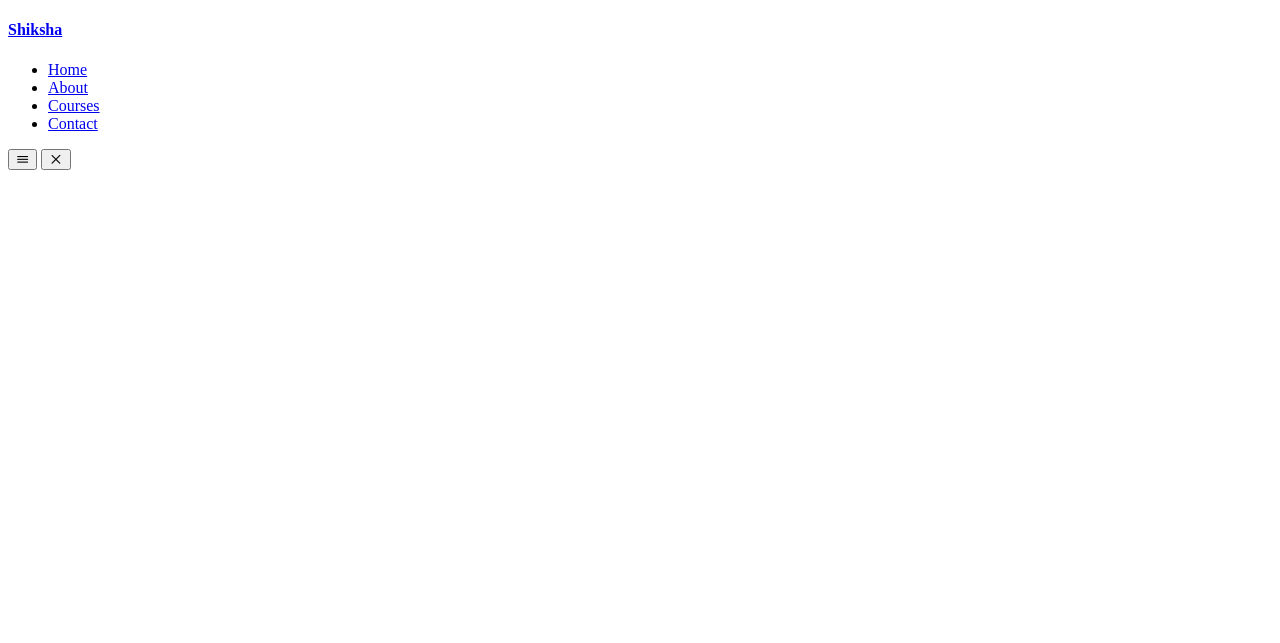
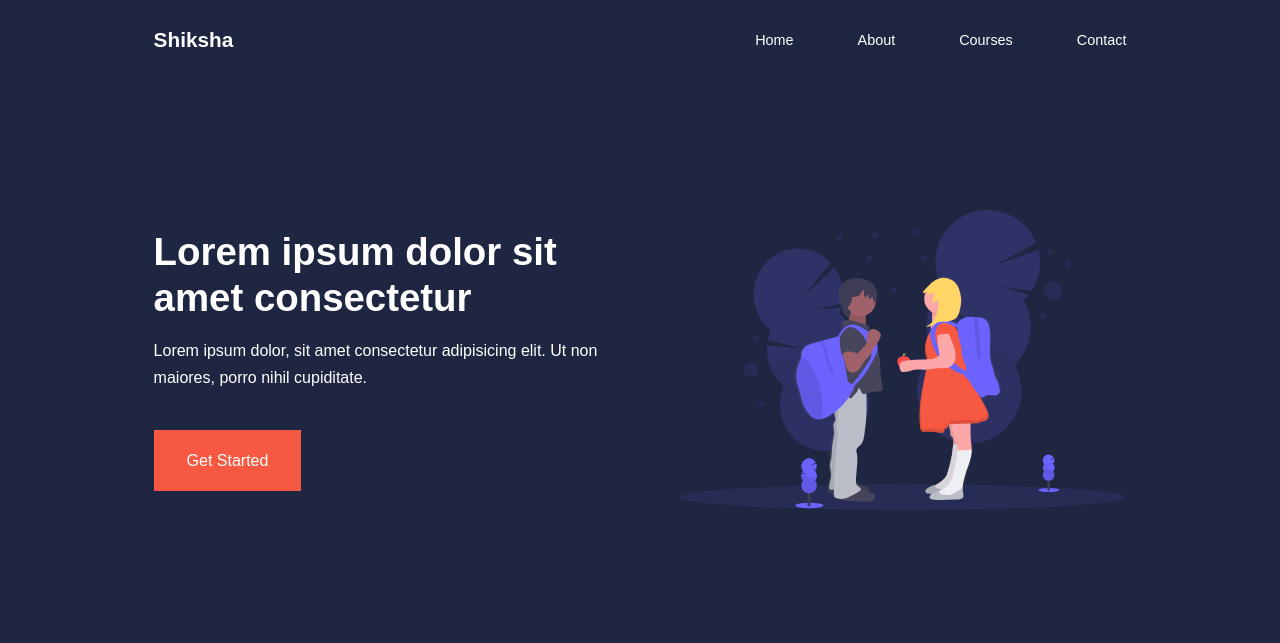
Before and after one commit to DivyanshiNarang/Shiksha, a plain HTML site: page index.html in a window 1280 px wide. Drawn offline with nearby package versions, Linux system fonts and the light colour scheme.

Commit message:
added navbar css and header part

```diff
--- a/css/main.css
+++ b/css/main.css
@@ -0,0 +1,169 @@
+* {
+  padding: 0;
+  margin: 0;
+  border: 0;
+  outline: 0;
+  list-style: none;
+  box-sizing: border-box;
+  text-decoration: none;
+}
+
+/* The * means that will select all elements - as per CSS * Selector.
+The :root CSS pseudo-class matches the root element of a tree representing the document.
+ In HTML, :root represents the <html> element and is identical to the selector html, except that its specificity is higher. */
+
+:root {
+  --color-primary: #6c63ff;
+  --color-success: #00bf8e;
+  --color-warning: #f7c94b;
+  --color-danger: #f75842;
+  --color-danger-variant: rgba(247, 88, 66, 0.4);
+  --color-white: #fff;
+  --color-light: rgba(255, 255, 255, 0.7);
+  --color-black: #000;
+  --color-bg: #1f2641;
+  --color-bg1: #2e3267;
+  --color-bg2: #424890;
+
+  --container-width-lg: 76%;
+  --container-width-md: 90%;
+  --container-width-sm: 94%;
+
+  --transition: all 400ms ease;
+}
+
+body {
+  font-family: "Montserrat", sans-serif;
+  line-height: 1.7;
+  color: var(--color-white);
+  background: var(--color-bg);
+}
+
+/* to give margin around the content in whole website */
+.container {
+  width: var(--container-width-lg);
+  margin: 0 auto;
+}
+
+/* 1rem = 16px */
+section {
+  padding: 6rem 0;
+}
+
+section h2 {
+  text-align: center;
+  margin-bottom: 4rem;
+}
+
+h1,
+h2,
+h3,
+h4,
+h5 {
+  line-height: 1.2;
+}
+
+h1 {
+  font-size: 2.4rem;
+}
+
+h2 {
+  font-size: 2rem;
+}
+
+h3 {
+  font-size: 1.6rem;
+}
+
+h4 {
+  font-size: 1.3rem;
+}
+
+a {
+  color: var(--color-white);
+}
+
+img {
+  width: 100%;
+  display: block;
+  object-fit: cover;
+}
+
+.btn {
+  display: inline-block;
+  background: var(--color-white);
+  color: var(--color-black);
+  padding: 1rem 2rem;
+  border: 1px solid transparent;
+  font-weight: 500;
+  transition: var(--transition);
+}
+
+.btn:hover {
+  background: transparent;
+  color: var(--color-white);
+  border-color: var(--color-white);
+}
+
+.btn-primary {
+  background: var(--color-danger);
+  color: var(--color-white);
+}
+
+/* ============= NAVBAR ============= */
+nav {
+  background: transparent;
+  width: 100vw;
+  height: 5rem;
+  position: fixed;
+  top: 0;
+  z-index: 11;
+}
+
+.nav__container {
+  height: 100%;
+  display: flex;
+  justify-content: space-between;
+  align-items: center;
+}
+
+nav button {
+  display: none;
+}
+
+.nav__menu {
+  display: flex;
+  align-items: center;
+  gap: 4rem;
+}
+
+.nav__menu a {
+  font-size: 0.9rem;
+  transition: var(--transition);
+}
+
+.nav__menu a:hover {
+  color: var(--color-bg2);
+}
+
+/* ========== HEADER =========== */
+header {
+  position: relative;
+  top: 5rem;
+  overflow: hidden;
+  height: 70vh;
+  margin-bottom: 5rem;
+}
+
+.header__container {
+  display: grid;
+  grid-template-columns: 1fr 1fr;
+  align-items: center;
+  gap: 5rem;
+  height: 100%;
+}
+
+.header__left p {
+  /* margin: top leftandright bottom  */
+  margin: 1rem 0 2.4rem;
+}
--- a/index.html
+++ b/index.html
@@ -27,8 +27,30 @@
         </ul>
         <!-- Hamburger and close button for mobile and tablet view -->
         <button id="open-menu-btn"><i class="uil uil-bars"></i></button>
-        <button id="open-menu-btn"><i class="uil uil-multiply"></i></button>
+        <button id="open-menu-btn"><i class="uil uil-multipy"></i></button>
       </div>
     </nav>
+
+    <!-- ========= HEADER ========== -->
+    <header>
+      <div class="container header__container">
+        <div class="header__left">
+          <h1>Lorem ipsum dolor sit amet consectetur</h1>
+          <p>
+            Lorem ipsum dolor, sit amet consectetur adipisicing elit. Ut non
+            maiores, porro nihil cupiditate.
+          </p>
+          <a href="courses.html" class="btn btn-primary">Get Started</a>
+        </div>
+
+        <div class="header__right">
+          <div class="header__right-image">
+            <img src="./images/header.svg" alt="" />
+          </div>
+        </div>
+      </div>
+    </header>
+
+    <!-- ========= END OF HEADER ========== -->
   </body>
 </html>
```
